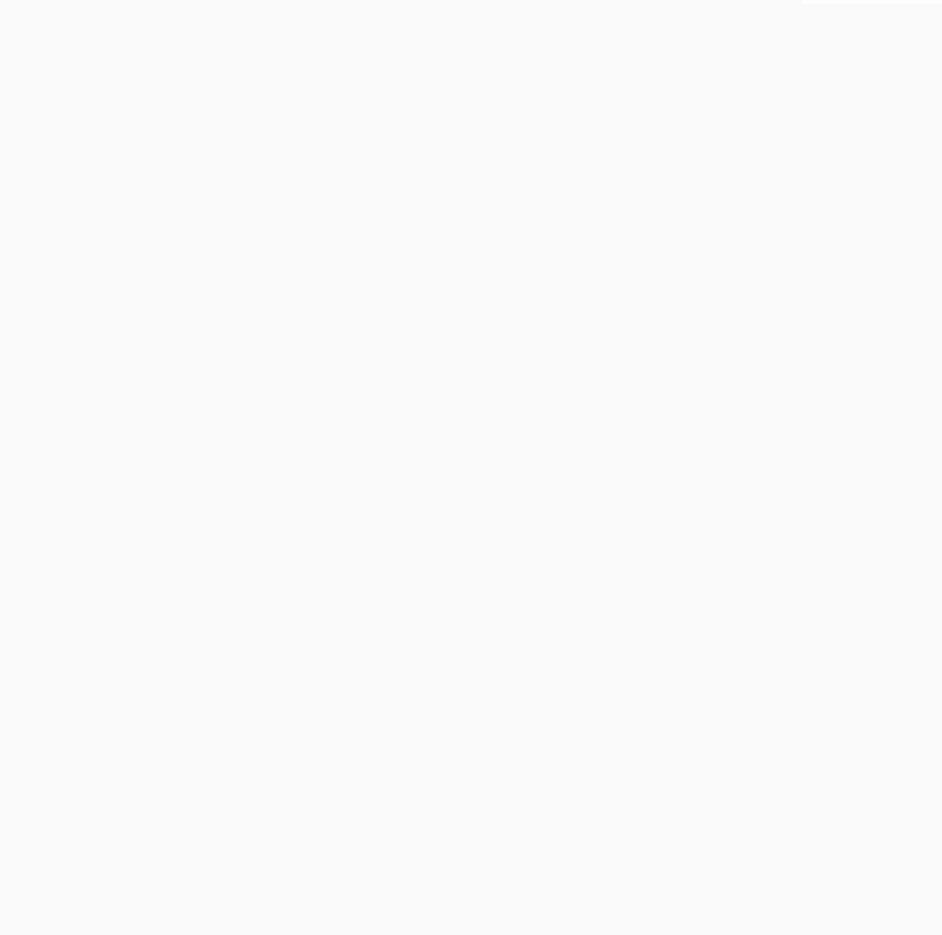
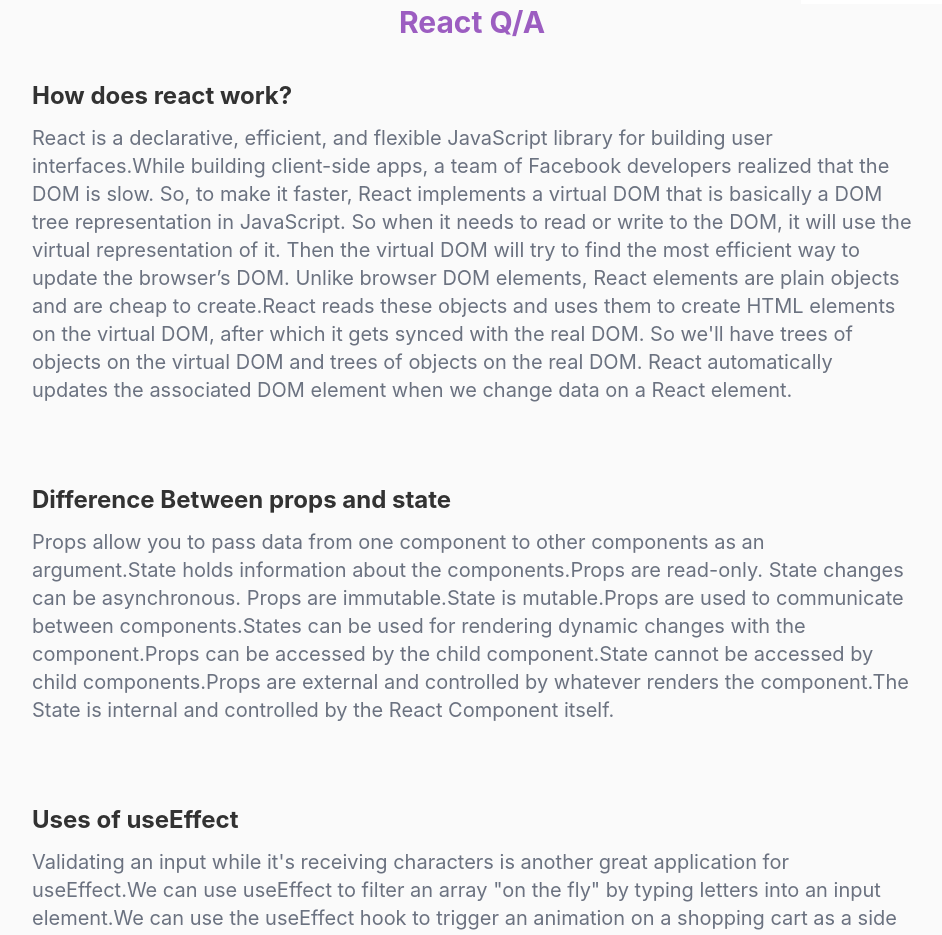
Before and after one commit to MehediAhsan/fitness-active-club, a React (Create React App) app: page / in a window 1280 px wide. Shown: the part 1000-1935 px from the top of the page, without its empty margins (168-1110 px from the left). Before the commit the page ends 1004 px from the top, so only its background shows below. Built offline with nearby package versions, Linux system fonts and the light colour scheme.

Commit message:
blog component added

```diff
--- a/src/App.js
+++ b/src/App.js
@@ -1,10 +1,12 @@
 import './App.css';
+import Blog from './components/Blog/Blog';
 import Home from './components/Home/Home';
 
 function App() {
   return (
     <div>
         <Home></Home>
+        <Blog></Blog>
     </div>
   );
 }
--- /dev/null
+++ b/src/components/Blog/Blog.js
@@ -0,0 +1,26 @@
+import React from 'react';
+
+const Blog = () => {
+    return (
+        <div>
+            <h1 className='text-3xl font-bold text-center text-accent'>React Q/A</h1>
+            <div class="grid grid-cols-1 w-9/12 mx-auto">
+                <div class="p-10">
+                    <h3 class="text-2xl font-bold mb-3">How does react work?</h3>
+                    <p class="text-gray-500 text-xl">React is a declarative, efficient, and flexible JavaScript library for building user interfaces.While building client-side apps, a team of Facebook developers realized that the DOM is slow. So, to make it faster, React implements a virtual DOM that is basically a DOM tree representation in JavaScript. So when it needs to read or write to the DOM, it will use the virtual representation of it. Then the virtual DOM will try to find the most efficient way to update the browser’s DOM.
+                    Unlike browser DOM elements, React elements are plain objects and are cheap to create.React reads these objects and uses them to create HTML elements on the virtual DOM, after which it gets synced with the real DOM. So we'll have trees of objects on the virtual DOM and trees of objects on the real DOM. React automatically updates the associated DOM element when we change data on a React element.</p>
+                </div>
+                <div class="p-10">
+                    <h3 class="text-2xl font-bold mb-3">Difference Between props and state </h3>
+                    <p class="text-gray-500 text-xl">Props allow you to pass data from one component to other components as an argument.State holds information about the components.Props are read-only. State changes can be asynchronous. Props are immutable.State is mutable.Props are used to communicate between components.States can be used for rendering dynamic changes with the component.Props can be accessed by the child component.State cannot be accessed by child components.Props are external and controlled by whatever renders the component.The State is internal and controlled by the React Component itself.</p>
+                </div>
+                <div class="p-10">
+                    <h3 class="text-2xl font-bold mb-3">Uses of useEffect </h3>
+                    <p class="text-gray-500 text-xl"> Validating an input while it's receiving characters is another great application for useEffect.We can use useEffect to filter an array "on the fly" by typing letters into an input element.We can use the useEffect hook to trigger an animation on a shopping cart as a side effect of adding a new product to it. We want to trigger a state update due to an updated fetch() call. We are sending the fetched data to a child component, and whenever that data is changed, the child component re-process it.  </p>
+                </div>
+            </div>
+        </div>
+    );
+};
+
+export default Blog;
```
